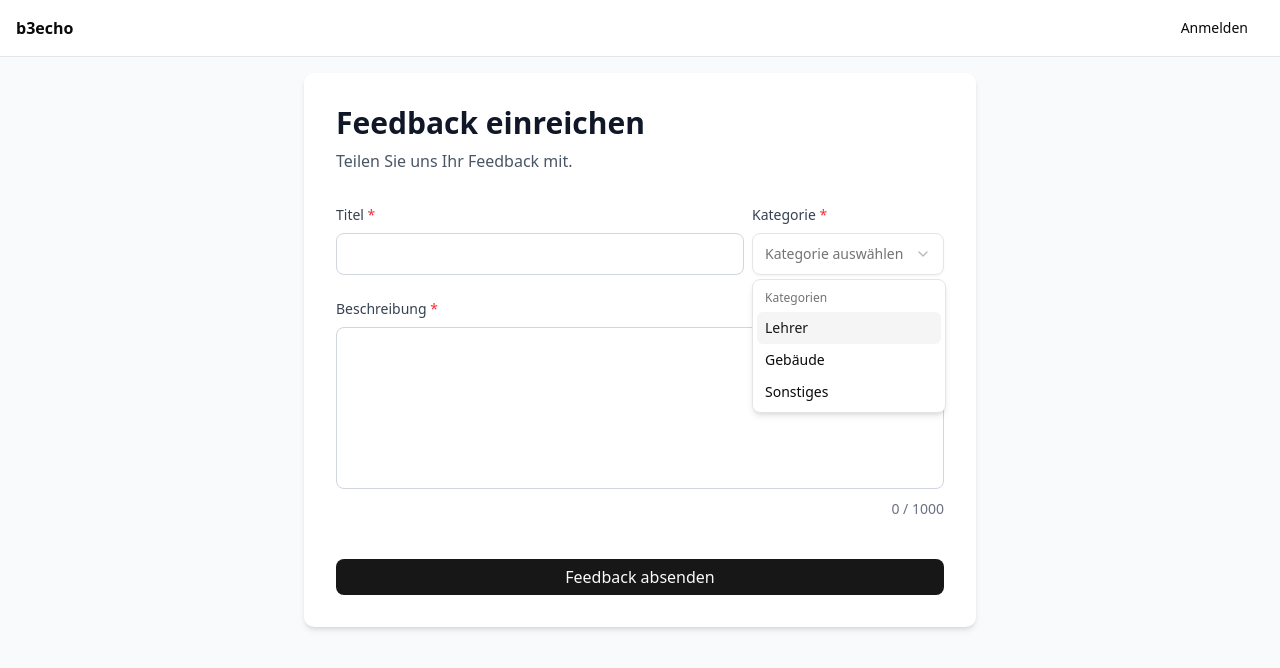
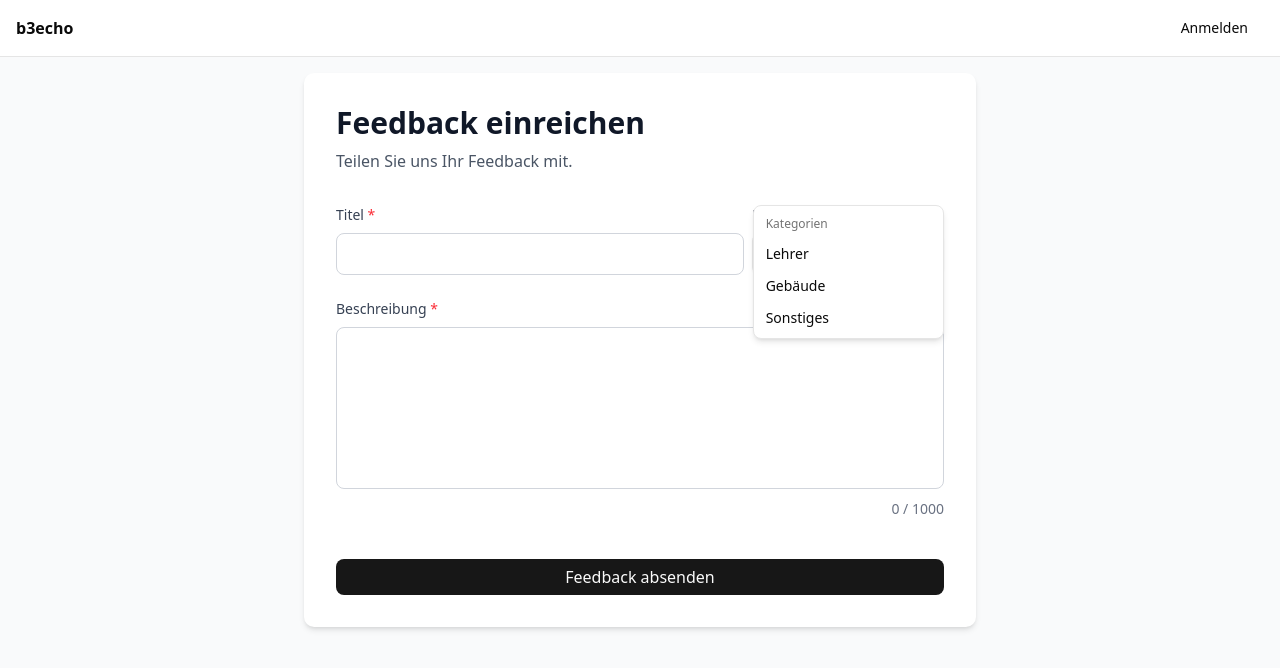
Before and after one commit to shiromiizu/schul-project, a Next.js app: page /feedback in a window 1280 px wide. Both pictures are taken after a click on the button "Kategorie auswählen". Shown: the top 668 px of the page. Built offline with nearby package versions, Linux system fonts and the light colour scheme; no server answers.

Commit message:
✨ - used select

```diff
--- /dev/null
+++ b/components/ui/select.tsx
@@ -0,0 +1,175 @@
+'use client';
+
+import * as React from 'react';
+import * as SelectPrimitive from '@radix-ui/react-select';
+import { CheckIcon, ChevronDownIcon, ChevronUpIcon } from 'lucide-react';
+
+import { cn } from '@/lib/utils';
+
+function Select({ ...props }: React.ComponentProps<typeof SelectPrimitive.Root>) {
+  return <SelectPrimitive.Root data-slot="select" {...props} />;
+}
+
+function SelectGroup({ ...props }: React.ComponentProps<typeof SelectPrimitive.Group>) {
+  return <SelectPrimitive.Group data-slot="select-group" {...props} />;
+}
+
+function SelectValue({ ...props }: React.ComponentProps<typeof SelectPrimitive.Value>) {
+  return <SelectPrimitive.Value data-slot="select-value" {...props} />;
+}
+
+function SelectTrigger({
+  className,
+  size = 'default',
+  children,
+  ...props
+}: React.ComponentProps<typeof SelectPrimitive.Trigger> & {
+  size?: 'sm' | 'default';
+}) {
+  return (
+    <SelectPrimitive.Trigger
+      data-slot="select-trigger"
+      data-size={size}
+      className={cn(
+        "border-input data-[placeholder]:text-muted-foreground [&_svg:not([class*='text-'])]:text-muted-foreground focus-visible:border-ring focus-visible:ring-ring/50 aria-invalid:ring-destructive/20 dark:aria-invalid:ring-destructive/40 aria-invalid:border-destructive dark:bg-input/30 dark:hover:bg-input/50 flex w-fit items-center justify-between gap-2 rounded-md border bg-transparent px-3 py-2 text-sm whitespace-nowrap shadow-xs transition-[color,box-shadow] outline-none focus-visible:ring-[3px] disabled:cursor-not-allowed disabled:opacity-50 data-[size=default]:h-9 data-[size=sm]:h-8 *:data-[slot=select-value]:line-clamp-1 *:data-[slot=select-value]:flex *:data-[slot=select-value]:items-center *:data-[slot=select-value]:gap-2 [&_svg]:pointer-events-none [&_svg]:shrink-0 [&_svg:not([class*='size-'])]:size-4",
+        className
+      )}
+      {...props}
+    >
+      {children}
+      <SelectPrimitive.Icon asChild>
+        <ChevronDownIcon className="size-4 opacity-50" />
+      </SelectPrimitive.Icon>
+    </SelectPrimitive.Trigger>
+  );
+}
+
+function SelectContent({
+  className,
+  children,
+  position = 'item-aligned',
+  align = 'center',
+  ...props
+}: React.ComponentProps<typeof SelectPrimitive.Content>) {
+  return (
+    <SelectPrimitive.Portal>
+      <SelectPrimitive.Content
+        data-slot="select-content"
+        className={cn(
+          'bg-popover text-popover-foreground data-[state=open]:animate-in data-[state=closed]:animate-out data-[state=closed]:fade-out-0 data-[state=open]:fade-in-0 data-[state=closed]:zoom-out-95 data-[state=open]:zoom-in-95 data-[side=bottom]:slide-in-from-top-2 data-[side=left]:slide-in-from-right-2 data-[side=right]:slide-in-from-left-2 data-[side=top]:slide-in-from-bottom-2 relative z-50 max-h-(--radix-select-content-available-height) min-w-[8rem] origin-(--radix-select-content-transform-origin) overflow-x-hidden overflow-y-auto rounded-md border shadow-md',
+          position === 'popper' &&
+            'data-[side=bottom]:translate-y-1 data-[side=left]:-translate-x-1 data-[side=right]:translate-x-1 data-[side=top]:-translate-y-1',
+          className
+        )}
+        position={position}
+        align={align}
+        {...props}
+      >
+        <SelectScrollUpButton />
+        <SelectPrimitive.Viewport
+          className={cn(
+            'p-1',
+            position === 'popper' &&
+              'h-[var(--radix-select-trigger-height)] w-full min-w-[var(--radix-select-trigger-width)] scroll-my-1'
+          )}
+        >
+          {children}
+        </SelectPrimitive.Viewport>
+        <SelectScrollDownButton />
+      </SelectPrimitive.Content>
+    </SelectPrimitive.Portal>
+  );
+}
+
+function SelectLabel({ className, ...props }: React.ComponentProps<typeof SelectPrimitive.Label>) {
+  return (
+    <SelectPrimitive.Label
+      data-slot="select-label"
+      className={cn('text-muted-foreground px-2 py-1.5 text-xs', className)}
+      {...props}
+    />
+  );
+}
+
+function SelectItem({
+  className,
+  children,
+  ...props
+}: React.ComponentProps<typeof SelectPrimitive.Item>) {
+  return (
+    <SelectPrimitive.Item
+      data-slot="select-item"
+      className={cn(
+        "focus:bg-accent focus:text-accent-foreground [&_svg:not([class*='text-'])]:text-muted-foreground relative flex w-full cursor-default items-center gap-2 rounded-sm py-1.5 pr-8 pl-2 text-sm outline-hidden select-none data-[disabled]:pointer-events-none data-[disabled]:opacity-50 [&_svg]:pointer-events-none [&_svg]:shrink-0 [&_svg:not([class*='size-'])]:size-4 *:[span]:last:flex *:[span]:last:items-center *:[span]:last:gap-2",
+        className
+      )}
+      {...props}
+    >
+      <span
+        data-slot="select-item-indicator"
+        className="absolute right-2 flex size-3.5 items-center justify-center"
+      >
+        <SelectPrimitive.ItemIndicator>
+          <CheckIcon className="size-4" />
+        </SelectPrimitive.ItemIndicator>
+      </span>
+      <SelectPrimitive.ItemText>{children}</SelectPrimitive.ItemText>
+    </SelectPrimitive.Item>
+  );
+}
+
+function SelectSeparator({
+  className,
+  ...props
+}: React.ComponentProps<typeof SelectPrimitive.Separator>) {
+  return (
+    <SelectPrimitive.Separator
+      data-slot="select-separator"
+      className={cn('bg-border pointer-events-none -mx-1 my-1 h-px', className)}
+      {...props}
+    />
+  );
+}
+
+function SelectScrollUpButton({
+  className,
+  ...props
+}: React.ComponentProps<typeof SelectPrimitive.ScrollUpButton>) {
+  return (
+    <SelectPrimitive.ScrollUpButton
+      data-slot="select-scroll-up-button"
+      className={cn('flex cursor-default items-center justify-center py-1', className)}
+      {...props}
+    >
+      <ChevronUpIcon className="size-4" />
+    </SelectPrimitive.ScrollUpButton>
+  );
+}
+
+function SelectScrollDownButton({
+  className,
+  ...props
+}: React.ComponentProps<typeof SelectPrimitive.ScrollDownButton>) {
+  return (
+    <SelectPrimitive.ScrollDownButton
+      data-slot="select-scroll-down-button"
+      className={cn('flex cursor-default items-center justify-center py-1', className)}
+      {...props}
+    >
+      <ChevronDownIcon className="size-4" />
+    </SelectPrimitive.ScrollDownButton>
+  );
+}
+
+export {
+  Select,
+  SelectContent,
+  SelectGroup,
+  SelectItem,
+  SelectLabel,
+  SelectScrollDownButton,
+  SelectScrollUpButton,
+  SelectSeparator,
+  SelectTrigger,
+  SelectValue,
+};
```
